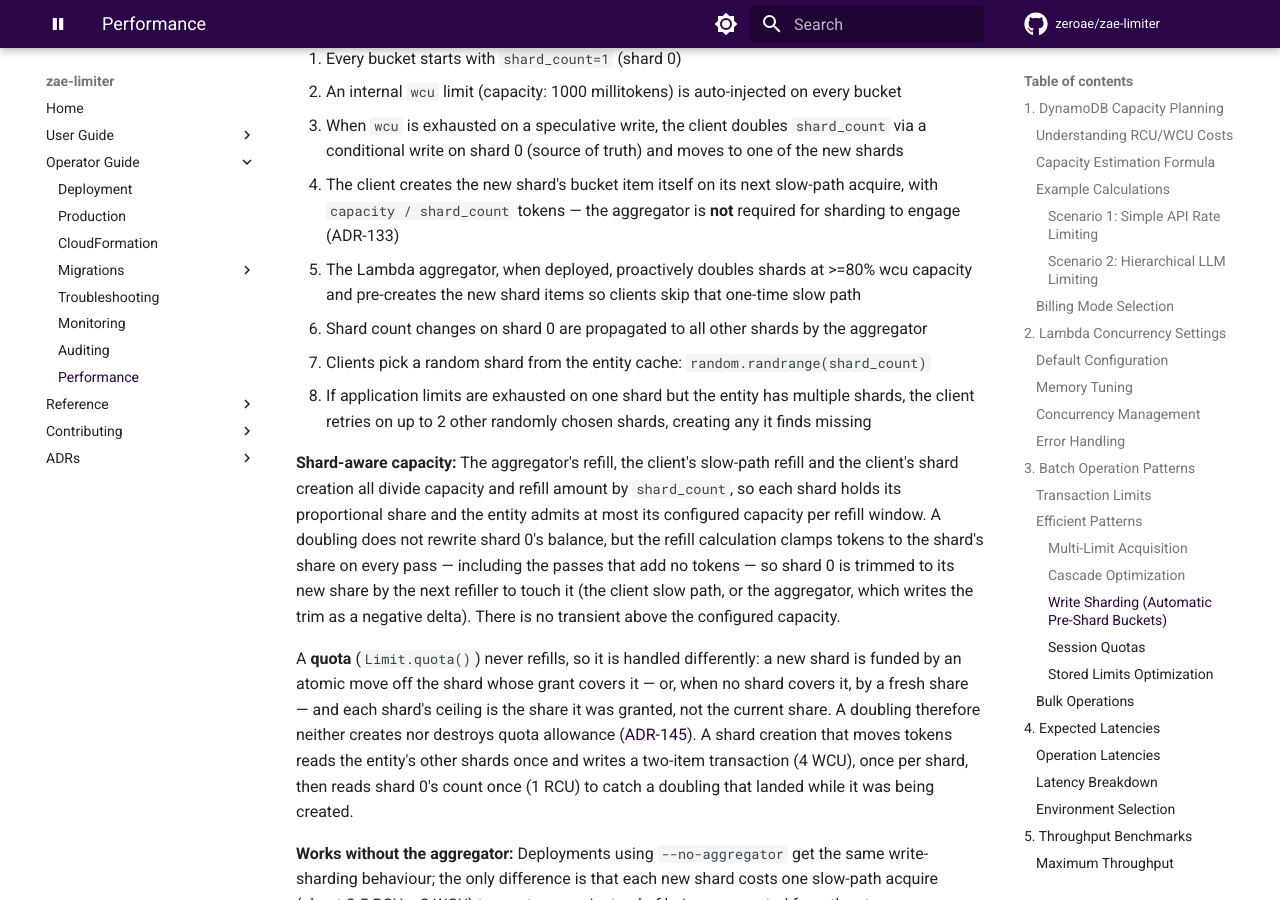
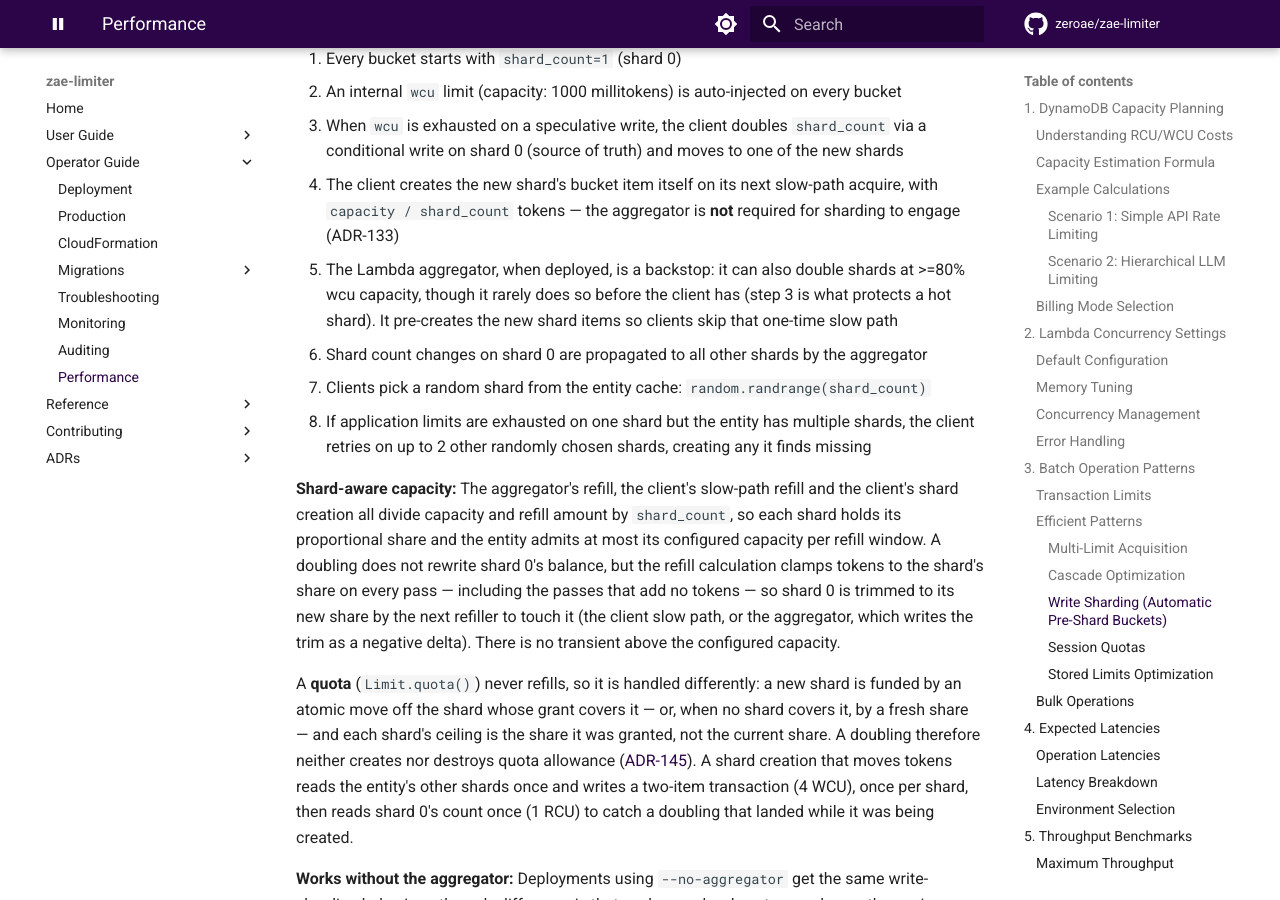
Before and after one commit to zeroae/zae-limiter, an MkDocs documentation site: the page built from docs/performance.md, in a window 1280 px wide and 900 px high, scrolled down 7457 px. Built offline with MkDocs 1.6.1 and Material for MkDocs 9.7.7, drawn with Linux system fonts in a browser that asks for light colours; comment, search, counter and statistics services are not loaded; the version menu is left out.

Commit message:
📝 docs(aggregator): describe proactive sharding as a backstop to client doubling
With #745 the aggregator projects the stored wcu balance to its own
clock before doubling. wcu refills 1000 tokens/s and the threshold is
20% (200), so the projected balance is low only when a materialising
pass stamped rf less than 0.2 s before the invocation. In practice the
aggregator rarely doubles before the client does: the client's own
doubling on wcu exhaustion (_shard_after_wcu_exhaustion) is what
protects a hot shard. The docs and the try_proactive_shard docstring
described the aggregator as the thing preventing hot partitions; they
now call it a backstop.

Refs #745

Co-Authored-By: Claude Opus 5.5 <noreply@anthropic.com>
Claude-Session: https://claude.ai/code/session_017XzYMYKXNcZNQYS3xQhFdc

```diff
--- a/docs/performance.md
+++ b/docs/performance.md
@@ -252,8 +252,9 @@ infrastructure limit tracks per-partition write pressure.
 4. The client creates the new shard's bucket item itself on its next slow-path acquire,
    with `capacity / shard_count` tokens — the aggregator is **not** required for
    sharding to engage (ADR-133)
-5. The Lambda aggregator, when deployed, proactively doubles shards at >=80% wcu capacity
-   and pre-creates the new shard items so clients skip that one-time slow path
+5. The Lambda aggregator, when deployed, is a backstop: it can also double shards at >=80%
+   wcu capacity, though it rarely does so before the client has (step 3 is what protects a hot
+   shard). It pre-creates the new shard items so clients skip that one-time slow path
 6. Shard count changes on shard 0 are propagated to all other shards by the aggregator
 7. Clients pick a random shard from the entity cache: `random.randrange(shard_count)`
 8. If application limits are exhausted on one shard but the entity has multiple shards,
```
Also changed, not shown: CLAUDE.md (+1 -1 lines), docs/contributing/architecture.md (+3 -2 lines), 1 other file.
